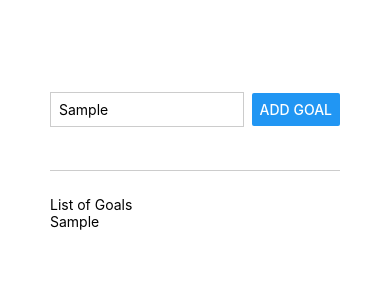
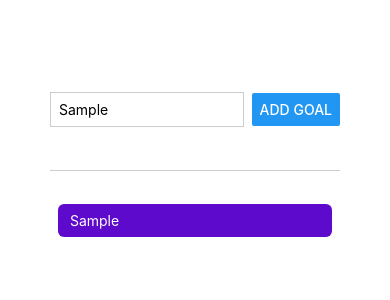
Before and after one commit to Eshutak/RNCourse, a React Native app: screen / in a window 390 px wide. Both pictures are taken after typing "Sample" into the empty fields and a click on the button "ADD GOAL". Shown: the top 300 px of the page. Built offline with nearby package versions, Linux system fonts and the light colour scheme.

Commit message:
2024.05.24 lecture 2-29

```diff
--- a/App.js
+++ b/App.js
@@ -1,5 +1,6 @@
 import { useState } from 'react';
-import { Button, StyleSheet, Text, TextInput, View } from 'react-native';
+import { Button, FlatList, StyleSheet, Text, TextInput, View } from 'react-native';
+
 
 export default function App() {
   const [enteredGoalText, setEnteredGoalText] = useState('');
@@ -10,7 +11,9 @@ export default function App() {
   }
 
   function addGoalHandler(){
-    setEnteredGoalTextList((currentCourseGoals)=>[... enteredGoalTextList, enteredGoalText]);
+    setEnteredGoalTextList((currentCourseGoals)=>[... enteredGoalTextList,
+      {id : Math.random().toString(), text : enteredGoalText}
+    ]);
   }
 
   return (
@@ -20,8 +23,46 @@ export default function App() {
         <Button title='Add Goal' onPress={addGoalHandler}></Button>
       </View>
       <View style={styles.goalsContainer}>
-        <Text>List of Goals</Text>
-        {enteredGoalTextList.map((goal,i)=><Text key={i}>{goal}</Text>)}
+        {
+          /*
+            ScrollView : FlatList
+            FlatList render a few items that are displayed screen.
+            so FlatList is more effective Component.
+            and FlatList provides .map method by attribute data and randerItem
+          */
+        }
+        <FlatList
+          data={ enteredGoalTextList}
+          renderItem={(itemData)=>{ //itemData is element of enteredGoalTextList wrapped by FlatList.
+            return <View key={itemData.item.id} style={styles.goalItem}>
+              <Text style={styles.goalText}> {itemData.item.text} </Text>
+            </View>;
+          }}
+          alwaysBounceVertical={false}
+        />
+        {/*
+        <ScrollView alwaysBounceVertical={false}>
+        {
+          enteredGoalTextList.map((goal,i)=>
+
+              below code isn't same display.
+              in android the border radius is work. but not in iOS.
+              so we have to control this situation by wrapping
+              <View> component.
+              and add goal text style.
+
+            <Text key={i} style={styles.goalItem}>
+                {goal}
+            </Text>
+
+            <View key={i} style={styles.goalItem}>
+              <Text style={styles.goalText}> {goal} </Text>
+            </View>
+          )
+        }
+        </ScrollView>
+        */
+      }
       </View>
       {/*
         View is applied flex box css basically
@@ -73,6 +114,15 @@ const styles = StyleSheet.create({
   goalsContainer : {
     flex: 5 ,
   },
+  goalItem : {
+    margin : 8,
+    padding : 8 ,
+    borderRadius : 6,
+    backgroundColor : '#5e0acc',
+  },
+  goalText : {
+    color : 'white',
+  },
   flexBoxArea : {
     display : 'flex',
     justifyContent : 'space-around',
```
